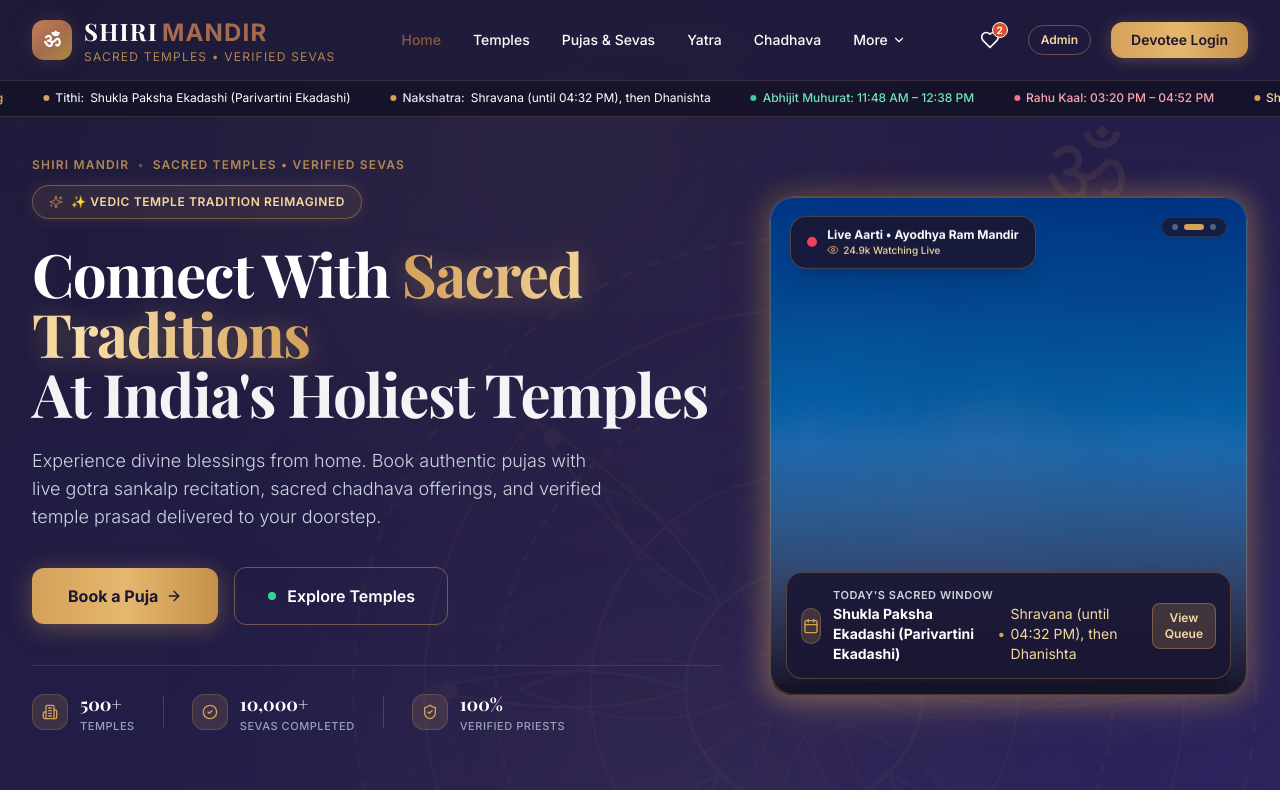
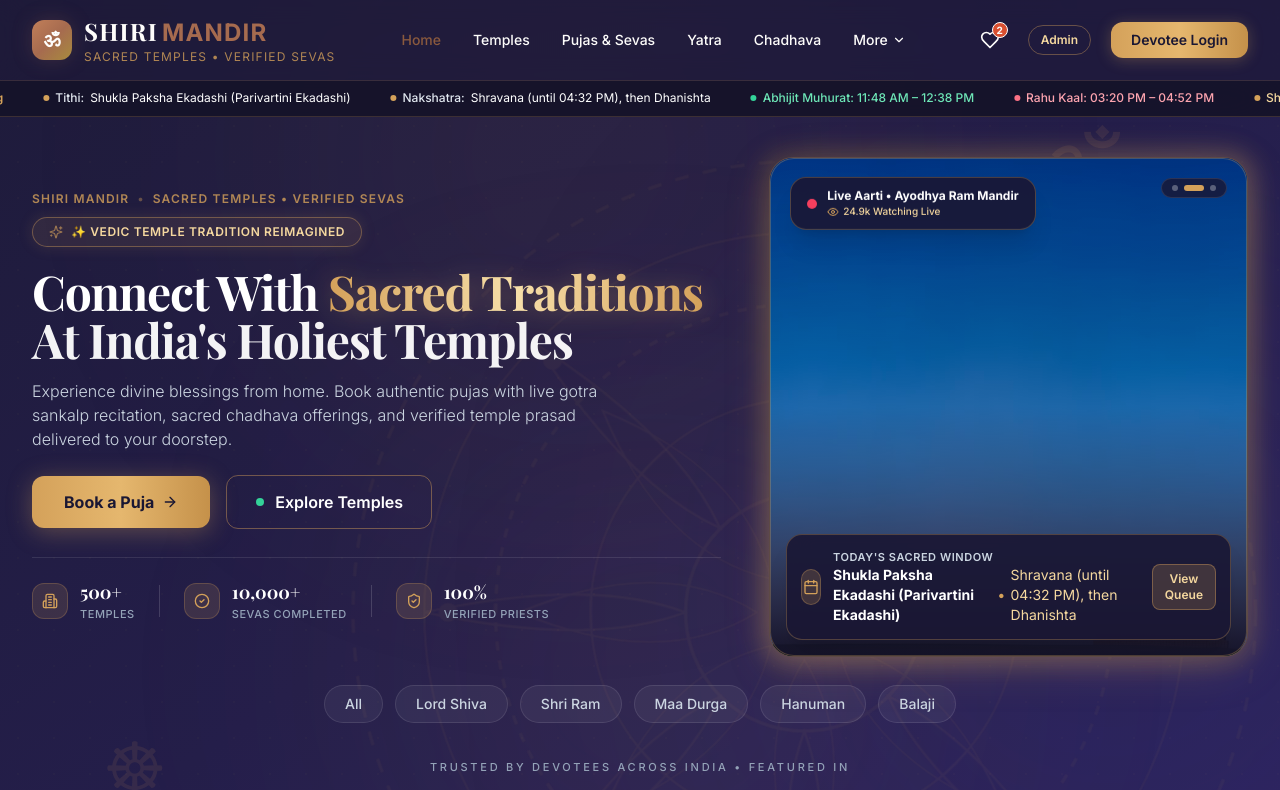
Before and after one commit to kaushalsinghto05/shirimandir, a React (Vite) app: page / in a window 1280 px wide. Shown: the top 790 px of the page. Built offline with nearby package versions, Linux system fonts and the light colour scheme; a web font is replaced by a local one.

Commit message:
fix(navbar): dynamic hero bounding check and compact hero spacing to fix navbar contrast clash and fold overflow

```diff
--- a/src/components/HeroSanctum.jsx
+++ b/src/components/HeroSanctum.jsx
@@ -58,7 +58,7 @@
   const currentTemple = featuredTemples[activeTempleIndex];
 
   return (
-    <div className="relative min-h-[85vh] lg:min-h-[90vh] bg-gradient-to-br from-[#1e1b3a] via-[#241e4a] to-[#2d2560] overflow-hidden flex flex-col justify-between pt-16 md:pt-20 pb-10 sm:pb-14 w-full max-w-full text-white">
+    <div id="hero-sanctum" className="relative min-h-[80vh] lg:min-h-[85vh] bg-gradient-to-br from-[#1e1b3a] via-[#241e4a] to-[#2d2560] overflow-hidden flex flex-col justify-between pt-16 md:pt-20 pb-8 sm:pb-10 w-full max-w-full text-white">
 
       {/* ── Background Sacred Atmosphere & Watermark ── */}
       <div className="absolute inset-0 z-0 overflow-hidden pointer-events-none select-none">
@@ -138,20 +138,20 @@
           <div className="lg:col-span-7 flex flex-col items-center lg:items-start text-center lg:text-left min-w-0 animate-fade-in-up">
 
             {/* Brand Moniker & Tagline */}
-            <div className="flex items-center gap-2 text-[11px] sm:text-xs font-semibold tracking-widest text-[#d4a15a]/80 uppercase mb-3">
+            <div className="flex items-center gap-2 text-[11px] sm:text-xs font-semibold tracking-widest text-[#d4a15a]/80 uppercase mb-2 sm:mb-2.5">
               <span>Shiri Mandir</span>
               <span className="text-[#d4a15a]/40">•</span>
               <span>Sacred Temples • Verified Sevas</span>
             </div>
 
             {/* Pill-shaped Badge */}
-            <div className="inline-flex items-center gap-2 px-3.5 py-1.5 sm:px-4 sm:py-2 rounded-full border border-[#d4a15a]/40 bg-[#d4a15a]/10 text-[#f5d89f] text-[11px] sm:text-xs font-semibold uppercase tracking-wider mb-5 sm:mb-6 shadow-[0_0_15px_rgba(212,161,90,0.15)] backdrop-blur-sm max-w-full">
+            <div className="inline-flex items-center gap-2 px-3.5 py-1.5 sm:px-4 sm:py-1.5 rounded-full border border-[#d4a15a]/40 bg-[#d4a15a]/10 text-[#f5d89f] text-[11px] sm:text-xs font-semibold uppercase tracking-wider mb-3.5 sm:mb-5 shadow-[0_0_15px_rgba(212,161,90,0.15)] backdrop-blur-sm max-w-full">
               <Sparkles className="w-3.5 h-3.5 text-[#d4a15a] animate-pulse-slow flex-shrink-0" />
               <span className="truncate">✨ VEDIC TEMPLE TRADITION REIMAGINED</span>
             </div>
 
             {/* Large Serif Headline (2 lines with gold keyword) */}
-            <h1 className="font-display text-3xl xs:text-4xl sm:text-5xl lg:text-6xl font-bold text-white leading-[1.14] sm:leading-[1.12] mb-4 sm:mb-6 tracking-tight">
+            <h1 className="font-display text-2xl xs:text-3xl sm:text-4xl lg:text-5xl font-bold text-white leading-[1.15] mb-3 sm:mb-4 tracking-tight">
               Connect With{' '}
               <span className="text-transparent bg-clip-text bg-gradient-to-r from-[#d4a15a] via-[#f7dfa9] to-[#d4a15a] drop-shadow-[0_2px_12px_rgba(212,161,90,0.35)]">
                 Sacred Traditions
@@ -161,16 +161,16 @@
             </h1>
 
             {/* Supporting Subtext */}
-            <p className="text-sm sm:text-base lg:text-lg text-slate-300 max-w-xl mb-7 sm:mb-9 leading-relaxed font-sans font-light">
+            <p className="text-xs sm:text-sm lg:text-base text-slate-300 max-w-xl mb-5 sm:mb-6 leading-relaxed font-sans font-light">
               Experience divine blessings from home. Book authentic pujas with live gotra sankalp recitation, sacred chadhava offerings, and verified temple prasad delivered to your doorstep.
             </p>
 
             {/* CTA Buttons */}
-            <div className="flex flex-col sm:flex-row items-stretch sm:items-center justify-center lg:justify-start gap-3.5 sm:gap-4 mb-8 sm:mb-10 w-full max-w-md lg:max-w-none">
+            <div className="flex flex-col sm:flex-row items-stretch sm:items-center justify-center lg:justify-start gap-3 sm:gap-4 mb-6 sm:mb-7 w-full max-w-md lg:max-w-none">
               {/* Primary: Solid Gold Gradient */}
               <button
                 onClick={onExplorePujas}
-                className="group relative inline-flex items-center justify-center px-7 sm:px-9 py-3.5 sm:py-4 rounded-xl font-bold text-sm sm:text-base text-[#1a1733] bg-gradient-to-r from-[#d4a15a] via-[#e5b76e] to-[#c5914a] hover:from-[#e5b76e] hover:to-[#d4a15a] shadow-[0_4px_25px_rgba(212,161,90,0.35)] hover:shadow-[0_6px_30px_rgba(212,161,90,0.5)] hover:-translate-y-0.5 active:translate-y-0 transition-all duration-300"
+                className="group relative inline-flex items-center justify-center px-6 sm:px-8 py-3 sm:py-3.5 rounded-xl font-bold text-sm sm:text-base text-[#1a1733] bg-gradient-to-r from-[#d4a15a] via-[#e5b76e] to-[#c5914a] hover:from-[#e5b76e] hover:to-[#d4a15a] shadow-[0_4px_25px_rgba(212,161,90,0.35)] hover:shadow-[0_6px_30px_rgba(212,161,90,0.5)] hover:-translate-y-0.5 active:translate-y-0 transition-all duration-300"
               >
                 <span>Book a Puja</span>
                 <ArrowRight className="w-4 h-4 ml-2 group-hover:translate-x-1 transition-transform duration-300" />
@@ -179,7 +179,7 @@
               {/* Secondary: Outlined */}
               <button
                 onClick={onViewDarshanQueue}
-                className="inline-flex items-center justify-center px-6 sm:px-8 py-3.5 sm:py-4 rounded-xl font-semibold text-sm sm:text-base text-white border border-[#d4a15a]/45 hover:bg-[#d4a15a]/15 hover:border-[#d4a15a] transition-all duration-300 backdrop-blur-sm hover:-translate-y-0.5 active:translate-y-0"
+                className="inline-flex items-center justify-center px-5 sm:px-7 py-3 sm:py-3.5 rounded-xl font-semibold text-sm sm:text-base text-white border border-[#d4a15a]/45 hover:bg-[#d4a15a]/15 hover:border-[#d4a15a] transition-all duration-300 backdrop-blur-sm hover:-translate-y-0.5 active:translate-y-0"
               >
                 <span className="relative flex items-center justify-center w-2.5 h-2.5 mr-2.5">
                   <span className="absolute inline-flex w-full h-full rounded-full bg-emerald-400 opacity-75 animate-ping" />
@@ -190,7 +190,7 @@
             </div>
 
             {/* Trust Indicators Row with Divider Lines */}
-            <div className="w-full pt-6 border-t border-white/10 flex flex-wrap items-center justify-center lg:justify-start gap-4 sm:gap-7">
+            <div className="w-full pt-4 sm:pt-5 border-t border-white/10 flex flex-wrap items-center justify-center lg:justify-start gap-4 sm:gap-6">
               {/* 500+ Temples */}
               <div className="flex items-center gap-3">
                 <div className="w-9 h-9 rounded-xl bg-[#d4a15a]/15 border border-[#d4a15a]/25 flex items-center justify-center text-[#d4a15a]">
@@ -314,13 +314,13 @@
         </div>
 
         {/* ── Deity Filter Navigation ── */}
-        <div className="w-full max-w-full overflow-x-auto scrollbar-hide pt-10 sm:pt-14 pb-2 snap-x-mandatory min-w-0">
+        <div className="w-full max-w-full overflow-x-auto scrollbar-hide pt-5 sm:pt-7 pb-2 snap-x-mandatory min-w-0">
           <div className="flex items-center justify-start sm:justify-center space-x-2 sm:space-x-3 w-max mx-auto px-4">
             {deities.map(deity => (
               <button
                 key={deity}
                 onClick={() => setSelectedDeityFilter?.(deity)}
-                className={`snap-center px-4 py-2 sm:px-6 sm:py-2.5 rounded-full text-xs sm:text-sm font-medium transition-all duration-300 whitespace-nowrap ${
+                className={`snap-center px-4 py-1.5 sm:px-5 sm:py-2 rounded-full text-xs sm:text-sm font-medium transition-all duration-300 whitespace-nowrap ${
                   selectedDeityFilter === deity
                     ? 'bg-gradient-to-r from-[#d4a15a] to-[#c28e46] text-[#1a1733] shadow-[0_0_20px_rgba(212,161,90,0.35)] font-bold scale-105'
                     : 'bg-white/5 text-slate-300 hover:bg-white/10 border border-white/10 hover:border-[#d4a15a]/40'
@@ -333,8 +333,8 @@
         </div>
 
         {/* ── Featured Press / Devotee Trust Bar ── */}
-        <div className="w-full mt-8 sm:mt-12 min-w-0 text-center animate-fade-in" style={{ animationDelay: '0.4s' }}>
-          <p className="text-[10px] sm:text-[11px] text-slate-400 uppercase tracking-[0.25em] mb-4 sm:mb-6 font-medium">
+        <div className="w-full mt-5 sm:mt-7 min-w-0 text-center animate-fade-in" style={{ animationDelay: '0.4s' }}>
+          <p className="text-[10px] sm:text-[11px] text-slate-400 uppercase tracking-[0.25em] mb-3 sm:mb-4 font-medium">
             Trusted By Devotees Across India • Featured In
           </p>
           <div className="flex flex-wrap justify-center items-center gap-4 sm:gap-8 md:gap-14 opacity-50 hover:opacity-75 grayscale hover:grayscale-0 transition-all duration-500 px-4">
@@ -348,6 +348,9 @@
 
       </div>
 
+      {/* Subtle bottom gradient to blend gracefully into the next section */}
+      <div className="absolute bottom-0 left-0 right-0 h-6 bg-gradient-to-b from-transparent to-black/20 pointer-events-none" />
+
     </div>
   );
 }
--- a/src/components/Navbar.jsx
+++ b/src/components/Navbar.jsx
@@ -18,16 +18,35 @@
   const [moreDropdownOpen, setMoreDropdownOpen] = useState(false);
   const [profileDropdownOpen, setProfileDropdownOpen] = useState(false);
 
-  const [scrolledPastHero, setScrolledPastHero] = useState(false);
+  const [isDarkHero, setIsDarkHero] = useState(activeTab === 'home');
 
   useEffect(() => {
     const handleScroll = () => {
       setScrolled(window.scrollY > 20);
-      setScrolledPastHero(window.scrollY > 620);
+
+      if (activeTab === 'home') {
+        const heroEl = document.getElementById('hero-sanctum');
+        if (heroEl) {
+          const rect = heroEl.getBoundingClientRect();
+          const navHeight = window.innerWidth >= 768 ? 80 : 64;
+          // As long as the bottom of the hero section is below the navbar, navbar stays dark!
+          setIsDarkHero(rect.bottom > navHeight);
+        } else {
+          setIsDarkHero(false);
+        }
+      } else {
+        setIsDarkHero(false);
+      }
     };
+
+    handleScroll();
     window.addEventListener('scroll', handleScroll, { passive: true });
-    return () => window.removeEventListener('scroll', handleScroll);
-  }, []);
+    window.addEventListener('resize', handleScroll, { passive: true });
+    return () => {
+      window.removeEventListener('scroll', handleScroll);
+      window.removeEventListener('resize', handleScroll);
+    };
+  }, [activeTab]);
 
   // Lock body scroll when mobile menu is open
   useEffect(() => {
@@ -53,9 +72,6 @@
     { id: 'astro', label: 'Astro Tools' },
     { id: 'store', label: 'Store' },
   ];
-
-  // Dark hero mode when on home tab AND not scrolled past the hero section
-  const isDarkHero = activeTab === 'home' && !scrolledPastHero;
   const navTextColor = isDarkHero ? 'text-ivory-50' : 'text-charcoal-900';
   const navSubTextColor = isDarkHero ? 'text-[#d4a15a]/80' : 'text-charcoal-500';
   const navHoverColor = isDarkHero ? 'hover:text-[#d4a15a]' : 'hover:text-copper-600';
```
